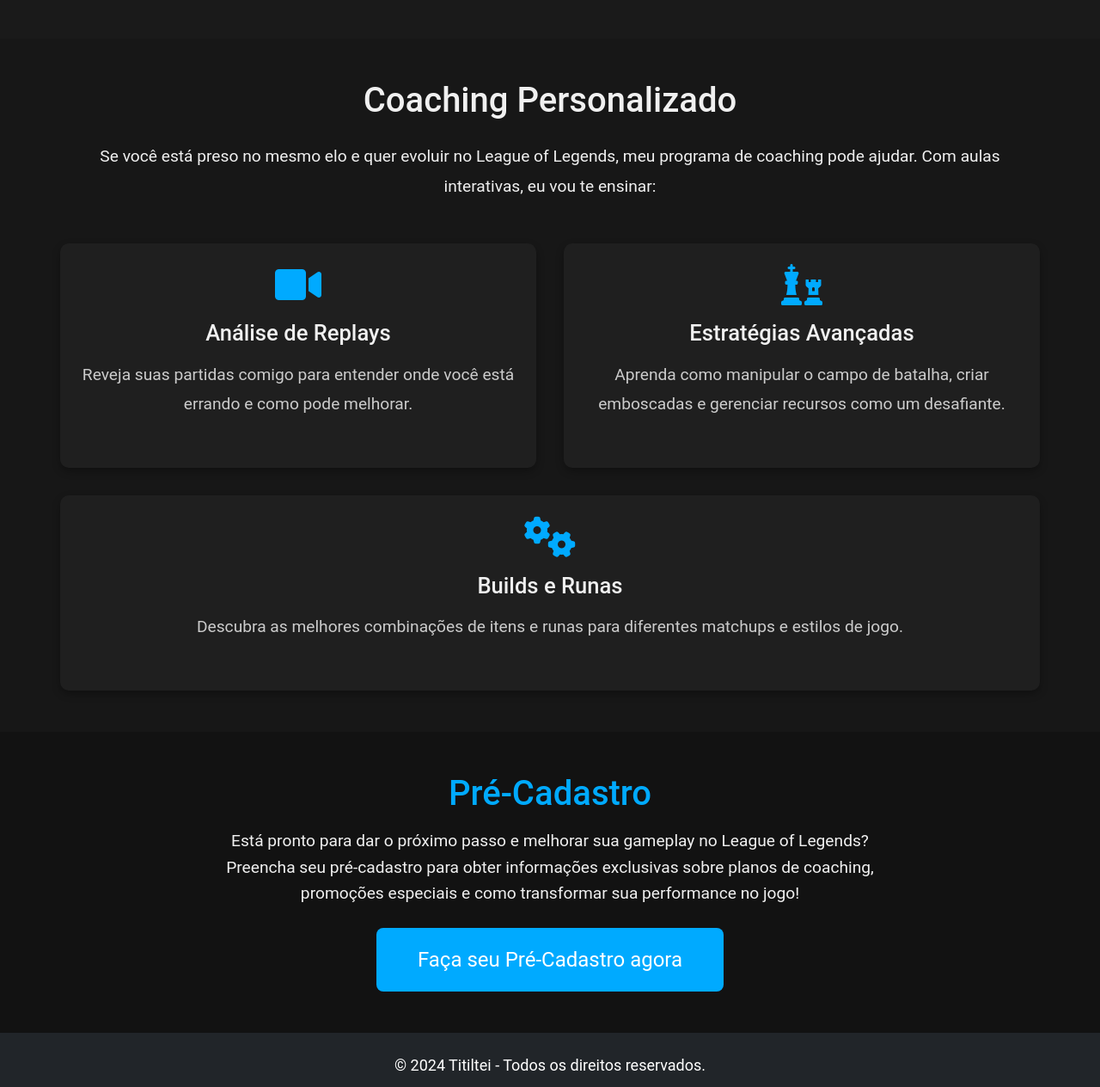
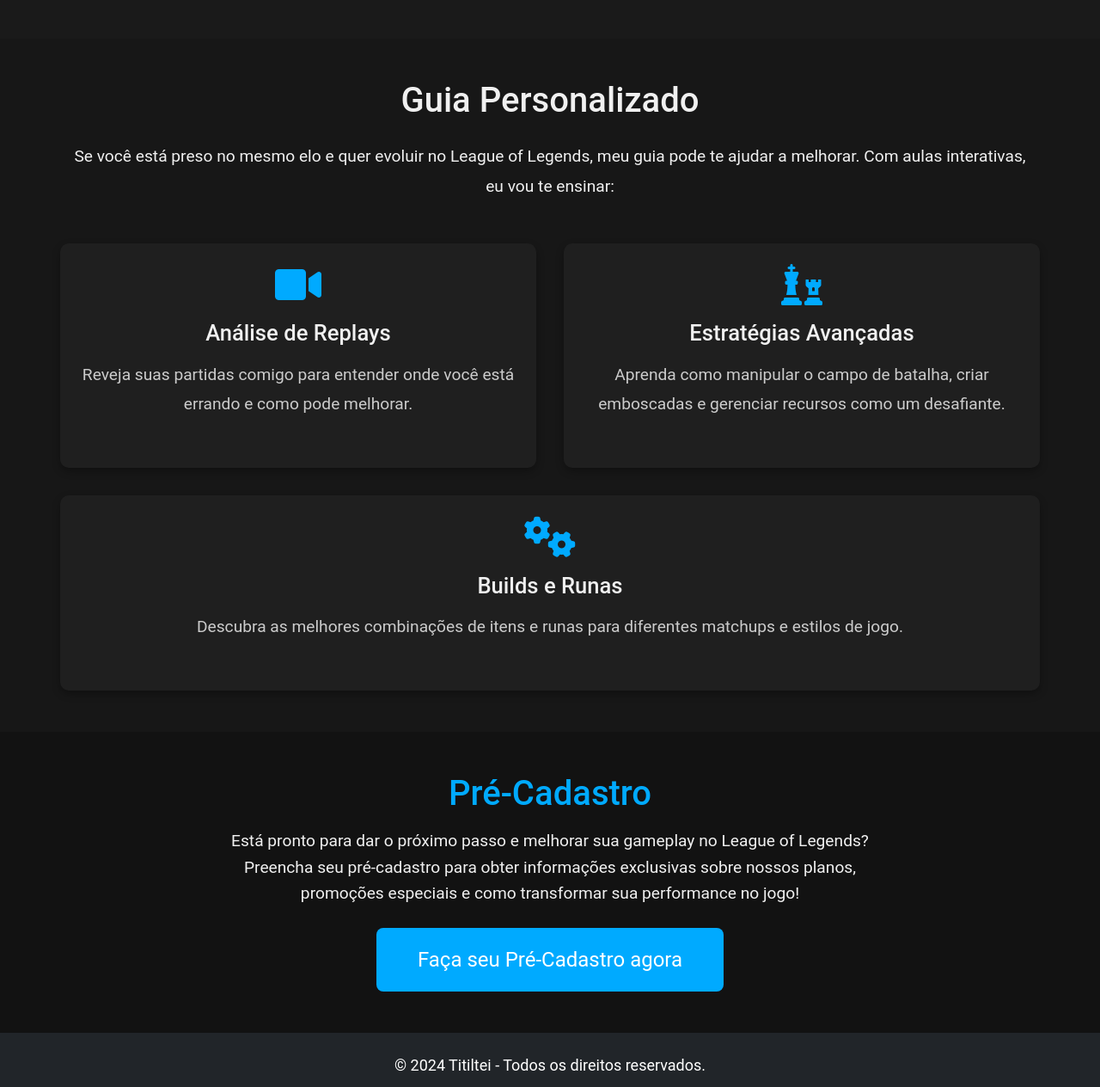
Before and after one commit to guiatitiltei/guia-titiltei, a website: page index.html in a window 1280 px wide. Shown: the part 986-2250 px from the top of the page at 86% size. Drawn offline with nearby package versions, Linux system fonts and the light colour scheme.

Commit message:
atualizando

```diff
--- a/index.html
+++ b/index.html
@@ -4,7 +4,7 @@
 <head>
   <meta charset="UTF-8">
   <meta name="viewport" content="width=device-width, initial-scale=1.0">
-  <title>Coaching do TiTiltei</title>
+  <title>Guia do TiTiltei</title>
   <link href="https://cdn.jsdelivr.net/npm/bootstrap@5.3.0-alpha1/dist/css/bootstrap.min.css" rel="stylesheet">
   <link rel="stylesheet" href="public/style.css">
   <link rel="stylesheet" href="https://cdnjs.cloudflare.com/ajax/libs/font-awesome/6.0.0-beta3/css/all.min.css">
@@ -27,7 +27,7 @@
               <a class="nav-link" href="#about">Sobre</a>
             </li>
             <li class="nav-item">
-              <a class="nav-link" href="#coaching">Coaching</a>
+              <a class="nav-link" href="#coaching">Guia</a>
             </li>
             <li class="nav-item">
               <a class="nav-link" href="#pre-registration">Pré-cadastro</a>
@@ -62,8 +62,8 @@
   <!-- Coaching Section -->
   <section id="coaching" class="coaching py-5">
     <div class="container">
-      <h2 class="text-center mb-4">Coaching Personalizado</h2>
-      <p class="text-center mb-5">Se você está preso no mesmo elo e quer evoluir no League of Legends, meu programa de coaching pode ajudar. Com aulas interativas, eu vou te ensinar:</p>
+      <h2 class="text-center mb-4">Guia Personalizado</h2>
+      <p class="text-center mb-5">Se você está preso no mesmo elo e quer evoluir no League of Legends, meu guia pode te ajudar a melhorar. Com aulas interativas, eu vou te ensinar:</p>
 
       <div class="row coaching-features">
         <div class="feature-item">
@@ -96,7 +96,7 @@
     <div class="container">
       <h3 class="text-center">Pré-Cadastro</h3>
       <p class="text-center mb-4">
-        Está pronto para dar o próximo passo e melhorar sua gameplay no League of Legends? Preencha seu pré-cadastro para obter informações exclusivas sobre planos de coaching, promoções especiais e como transformar sua performance no jogo!
+        Está pronto para dar o próximo passo e melhorar sua gameplay no League of Legends? Preencha seu pré-cadastro para obter informações exclusivas sobre nossos planos, promoções especiais e como transformar sua performance no jogo!
       </p>
       <div class="text-center">
         <a href="https://docs.google.com/forms/d/e/1FAIpQLSeSxuctCyk7HZw_DzFE3zRyv4TcIqnx6e3bUWFstNUanl8lgQ/viewform?usp=sf_link" class="btn btn-primary btn-lg">Faça seu Pré-Cadastro agora</a>
```
